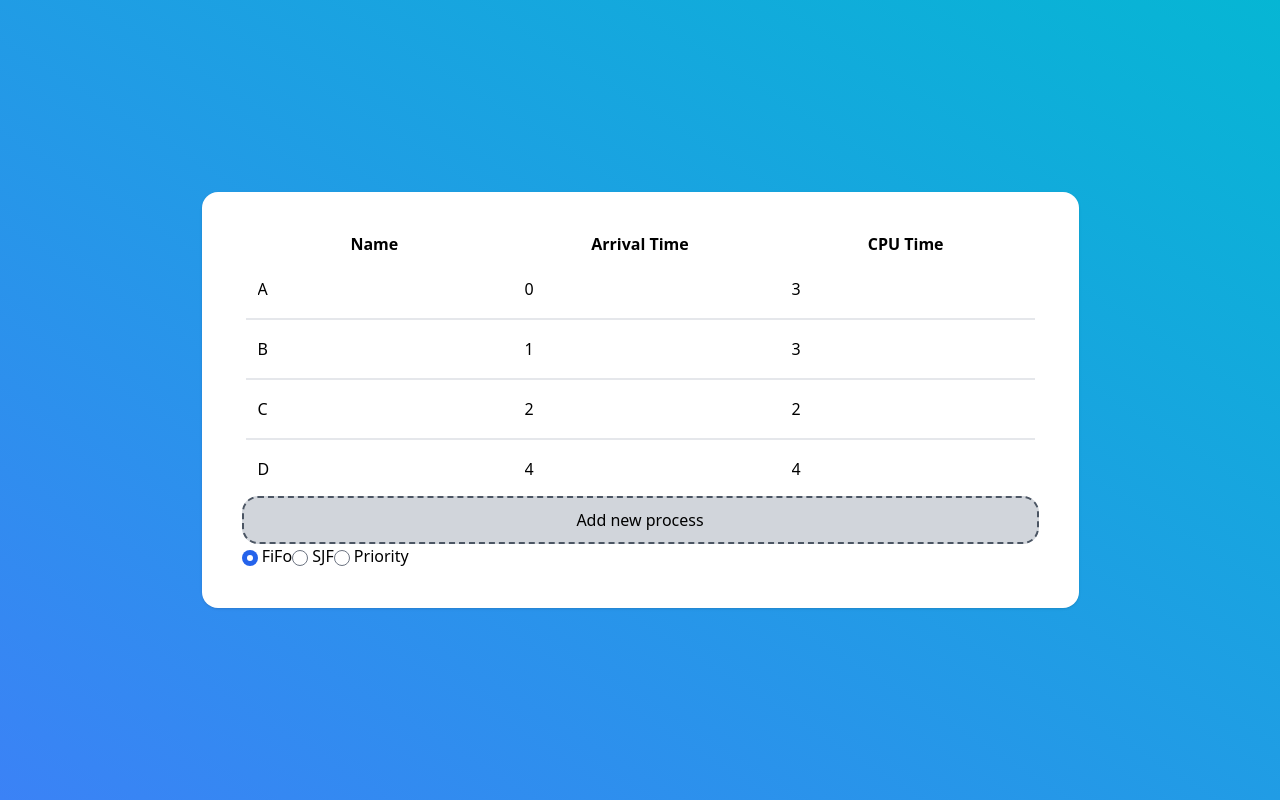
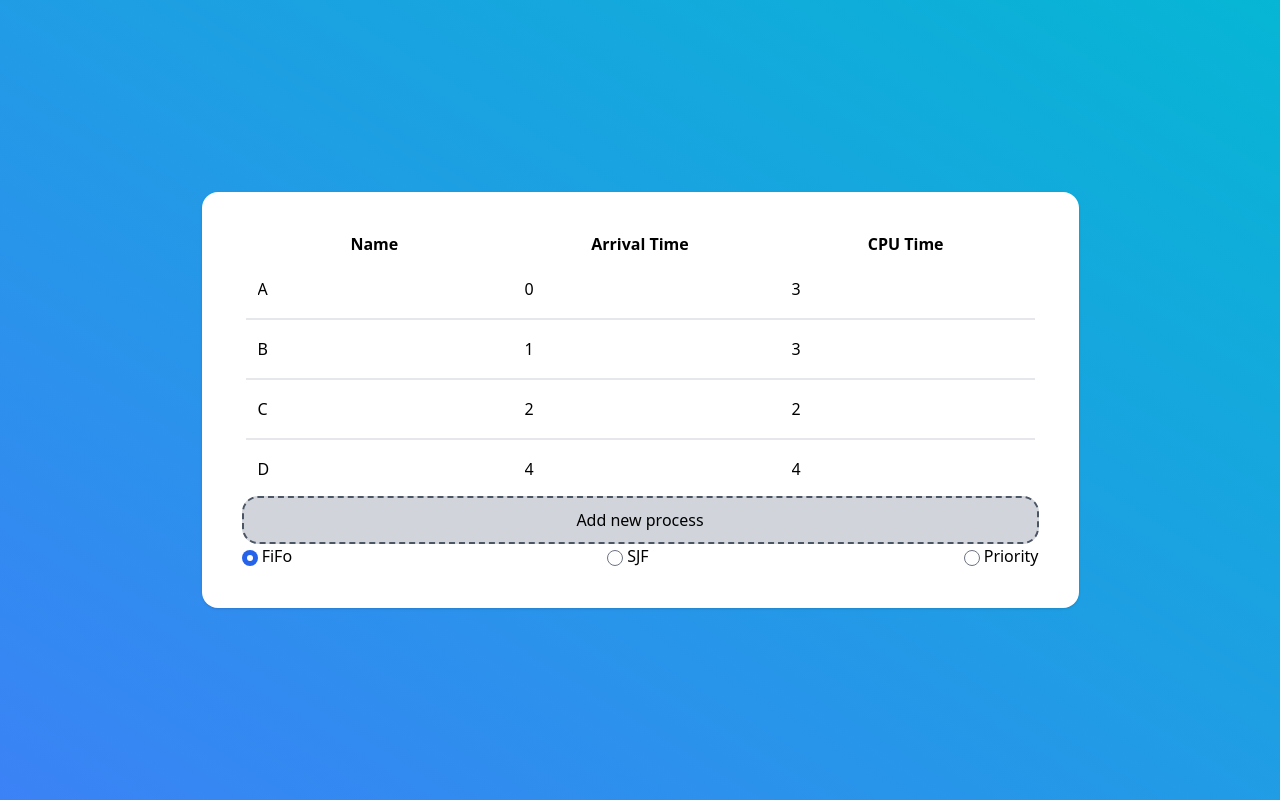
Before and after one commit to sarrietav-dev/process-scheduling-simulator, a Vue app: page / in a window 1280 px wide. Built offline with nearby package versions, Linux system fonts and the light colour scheme.

Commit message:
Add flex container over the radio buttons

```diff
--- a/src/App.vue
+++ b/src/App.vue
@@ -75,6 +75,7 @@ let strategies = ref([
         />
       </TableBody>
       <AddProcessButton @click="addProcess" />
+      <div class="flex justify-between">
         <label v-for="strategy in strategies" v-bind:key="strategy.name">
           <input
             type="radio"
@@ -87,5 +88,6 @@ let strategies = ref([
           {{ strategy.name }}
         </label>
       </div>
+    </div>
   </main>
 </template>
```
Lines whose indentation alone changed are shown as unchanged.
